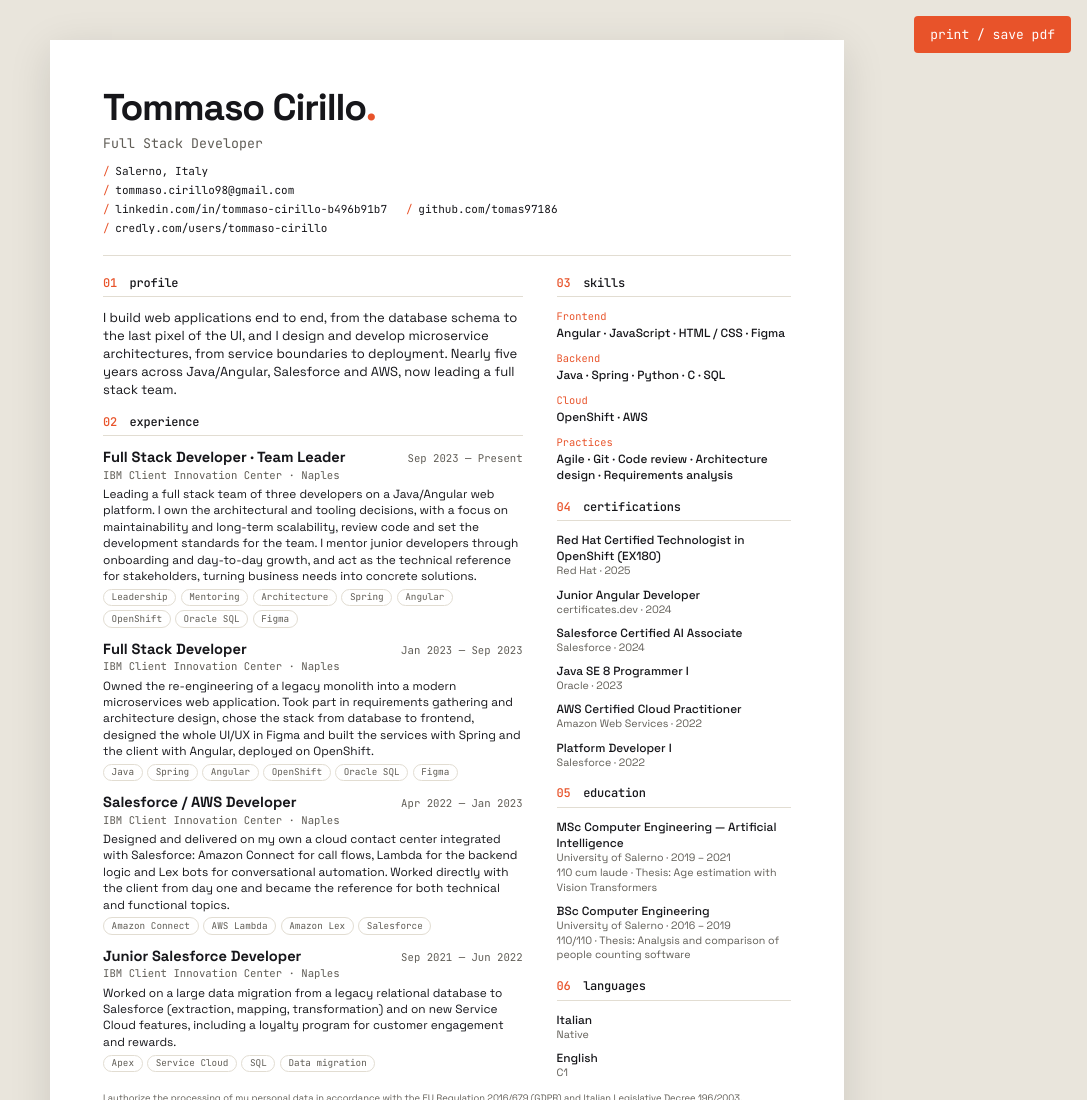
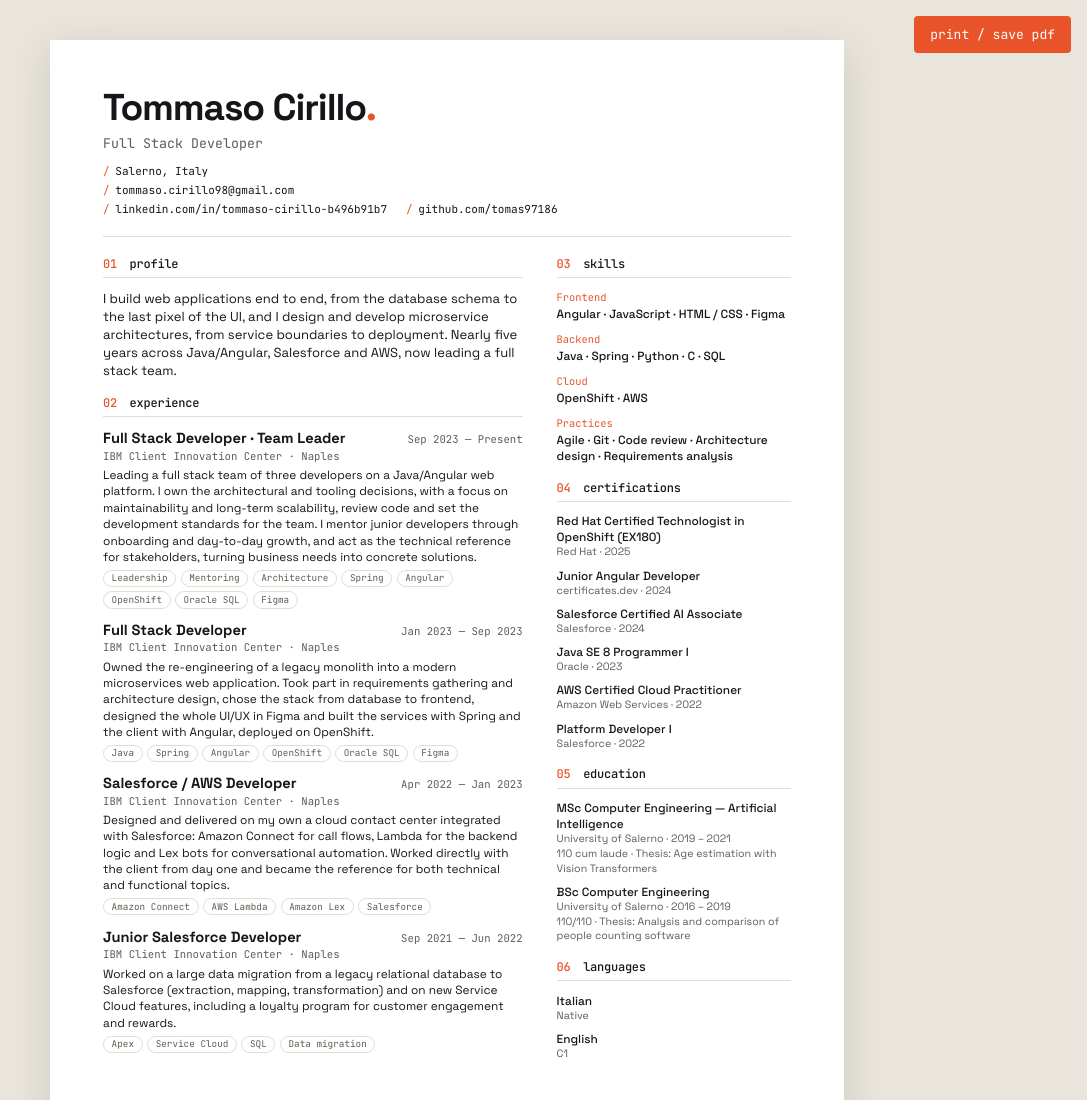
Before and after one commit to tomas97186/portfolio, an Angular app: page /cv in a window 1280 px wide. Shown: the top 1100 px of the page, without its empty margins (193-1280 px from the left). Built offline with nearby package versions, Linux system fonts and the light colour scheme.

Commit message:
Rimozione credly

```diff
--- a/src/app/cv/cv.component.scss
+++ b/src/app/cv/cv.component.scss
@@ -218,6 +218,7 @@ h3 {
 
 .note {
   margin: 3mm 0 0;
+  margin-top: auto;
   font-size: 7pt;
   color: var(--muted);
 }
--- a/src/app/data/profile.ts
+++ b/src/app/data/profile.ts
@@ -21,7 +21,7 @@ export const PROFILE = {
   email: "tommaso.cirillo98@gmail.com",
   linkedin: "https://it.linkedin.com/in/tommaso-cirillo-b496b91b7",
   github: "https://github.com/tomas97186",
-  credly: "https://www.credly.com/users/tommaso-cirillo",
+  credly: "",// "https://www.credly.com/users/tommaso-cirillo",
   intro:
     "I build web applications end to end, from the database schema to the last pixel of the UI, and I design and develop microservice architectures, from service boundaries to deployment.\n\r" +
     "Nearly five years across Java/Angular, Salesforce and AWS, now leading a full stack team.",
```
